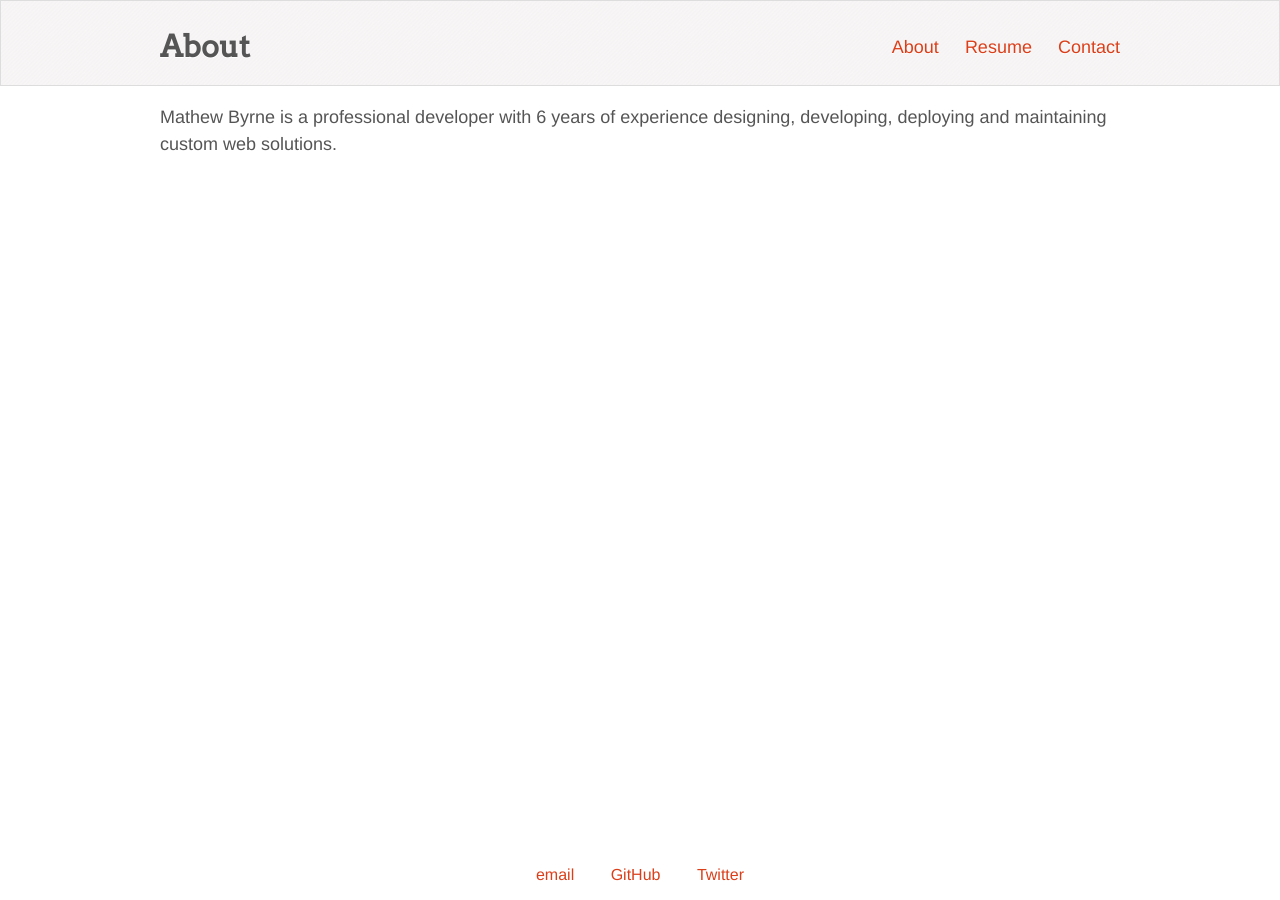
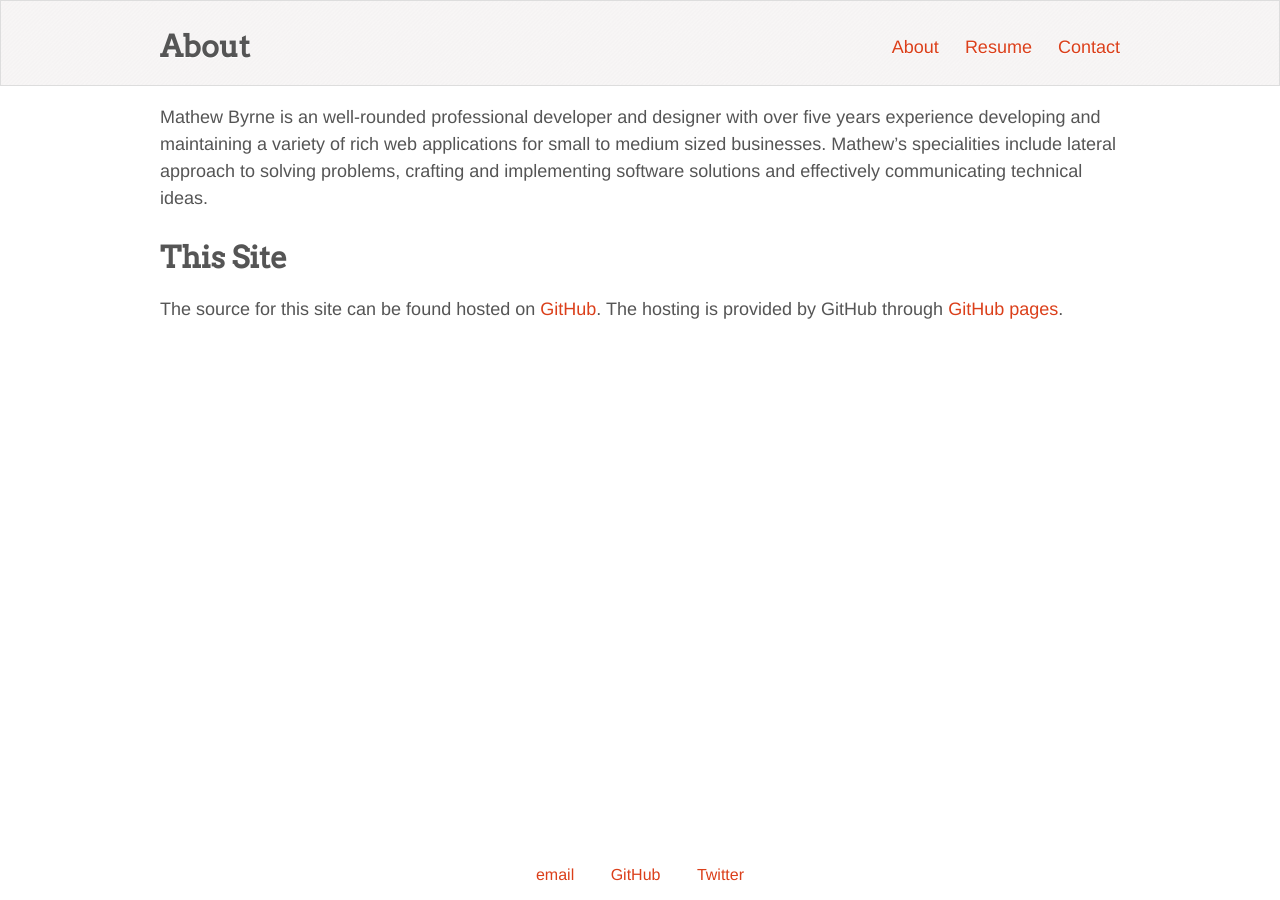
Before and after one commit to mathewbyrne/mathewbyrne.github.com, a Jekyll site: the page built from about/index.md, in a window 1280 px wide. Built offline with Jekyll 4.4.1, drawn with Linux system fonts in a browser that asks for light colours; nearby versions of some CDN libraries.

Commit message:
Content updates.

```diff
--- a/about/index.md
+++ b/about/index.md
@@ -3,4 +3,8 @@ layout: default
 title: About
 ---
 
-Mathew Byrne is a professional developer with 6 years of experience designing, developing, deploying and maintaining custom web solutions.
+Mathew Byrne is an well-rounded professional developer and designer with over five years experience developing and maintaining a variety of rich web applications for small to medium sized businesses. Mathew’s specialities include lateral approach to solving problems, crafting and implementing software solutions and effectively communicating technical ideas.
+
+# This Site
+
+The source for this site can be found hosted on [GitHub](https://github.com/mathewbyrne/mathewbyrne.github.com). The hosting is provided by GitHub through [GitHub pages](http://pages.github.com/).
--- a/index.html
+++ b/index.html
@@ -3,7 +3,7 @@
 <head>
 	<meta charset="utf-8">
 	<meta http-equiv="X-UA-Compatible" content="IE=edge,chrome=1">
-	<title>Mathew Byrne</title>
+	<title>Mathew Byrne — Professional Developer & Designer</title>
 	<meta name="description" content="Website of Mathew Byrne, professional web developer and designer.">
 	<meta name="author" content="Mathew Byrne">
 	<link rel="shortcut icon" href="/favicon.ico">
```
Also changed, not shown: contact/index.md (+5 -1 lines).
